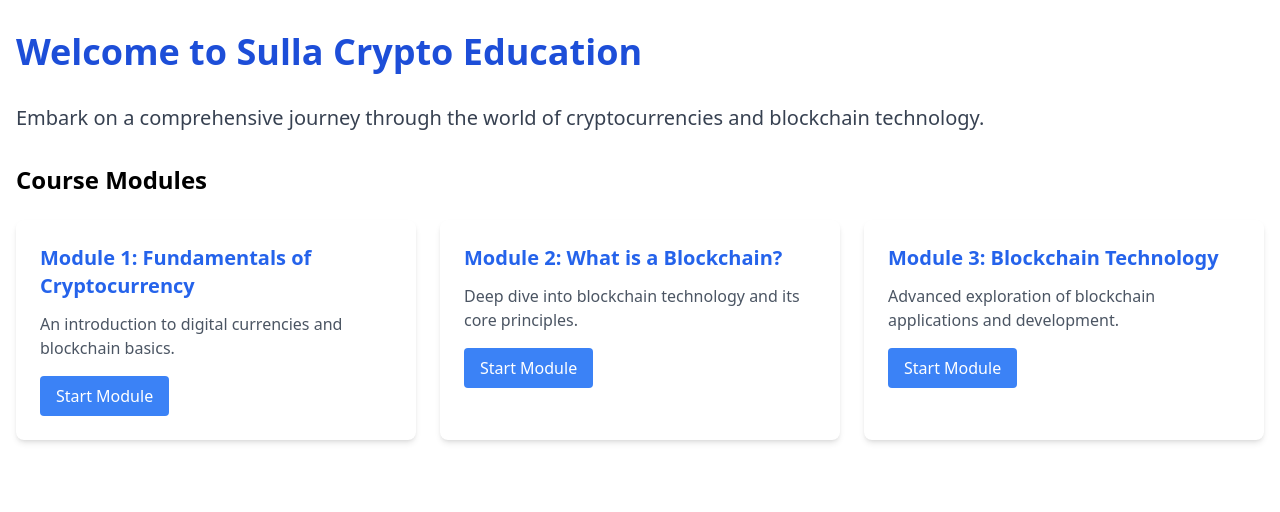
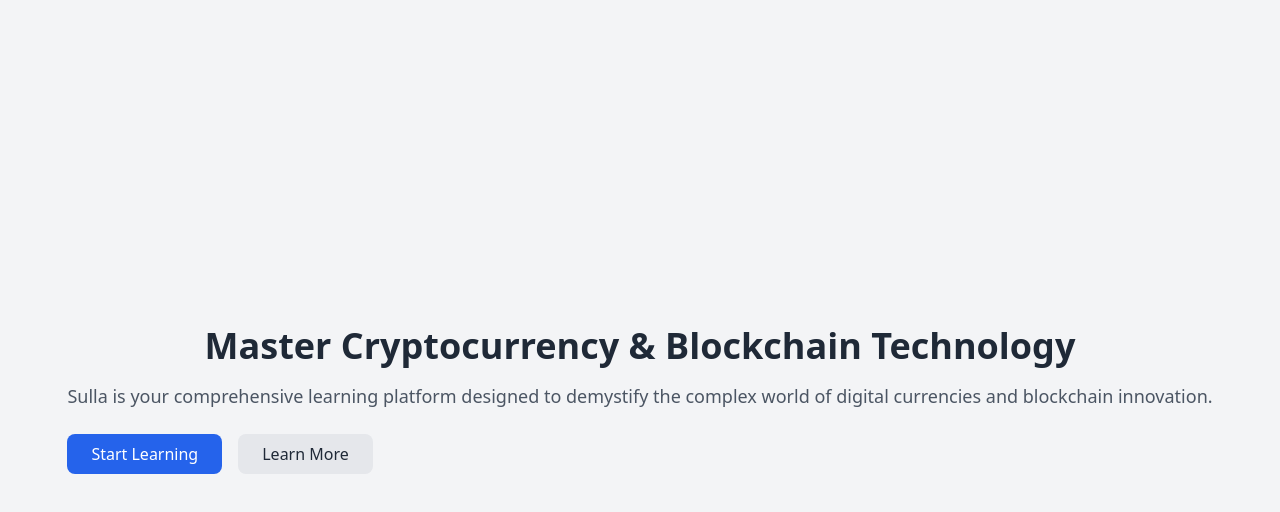
Before and after one commit to lewisolden/sullaweb, a React (Create React App) app: page / in a window 1280 px wide. Shown: the top 512 px of the page. Built offline with nearby package versions, Linux system fonts and the light colour scheme.

Commit message:
Update Home.js

```diff
--- a/src/pages/Home.js
+++ b/src/pages/Home.js
@@ -2,44 +2,28 @@
 import { Link } from 'react-router-dom';
 
 const Home = () => {
-  const modules = [
-    { id: 1, title: 'Fundamentals of Cryptocurrency', description: 'An introduction to digital currencies and blockchain basics.' },
-    { id: 2, title: 'What is a Blockchain?', description: 'Deep dive into blockchain technology and its core principles.' },
-    { id: 3, title: 'Blockchain Technology', description: 'Advanced exploration of blockchain applications and development.' }
-  ];
-
     return (
-    <div className="container mx-auto px-4 py-8">
-      <h1 className="text-4xl font-bold mb-8 text-blue-700">Welcome to Sulla Crypto Education</h1>
-
-      <section className="mb-8">
-        <p className="text-xl text-gray-700 mb-4">
-          Embark on a comprehensive journey through the world of cryptocurrencies and blockchain technology.
+        <div className="flex flex-col items-center justify-center min-h-screen bg-gray-100">
+            <div className="text-center p-6">
+                <h1 className="text-4xl font-bold text-gray-800 mb-4">
+                    Master Cryptocurrency & Blockchain Technology
+                </h1>
+                <p className="text-lg text-gray-600 mb-6">
+                    Sulla is your comprehensive learning platform designed to demystify the complex world of digital currencies and blockchain innovation.
                 </p>
-      </section>
-
-      <section>
-        <h2 className="text-2xl font-semibold mb-6">Course Modules</h2>
-        <div className="grid md:grid-cols-3 gap-6">
-          {modules.map((module) => (
-            <div
-              key={module.id}
-              className="bg-white shadow-md rounded-lg p-6 hover:shadow-xl transition-shadow"
-            >
-              <h3 className="text-xl font-bold mb-3 text-blue-600">
-                Module {module.id}: {module.title}
-              </h3>
-              <p className="text-gray-600 mb-4">{module.description}</p>
+                <div className="flex space-x-4">
                     <Link
-                to={`/courses/${module.id}`}
-                className="inline-block bg-blue-500 text-white px-4 py-2 rounded hover:bg-blue-600"
-              >
-                Start Module
+                        to="/courses"
+                        className="px-6 py-2 bg-blue-600 text-white rounded-lg hover:bg-blue-700">
+                        Start Learning
+                    </Link>
+                    <Link
+                        to="/about"
+                        className="px-6 py-2 bg-gray-200 text-gray-800 rounded-lg hover:bg-gray-300">
+                        Learn More
                     </Link>
                 </div>
-          ))}
             </div>
-      </section>
         </div>
     );
 };
```
Lines whose indentation alone changed are shown as unchanged.
